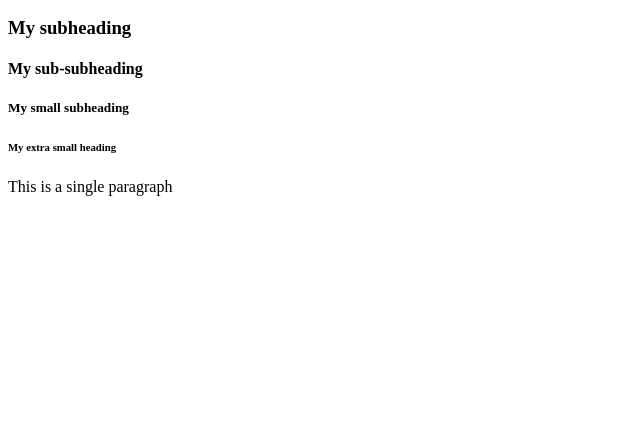
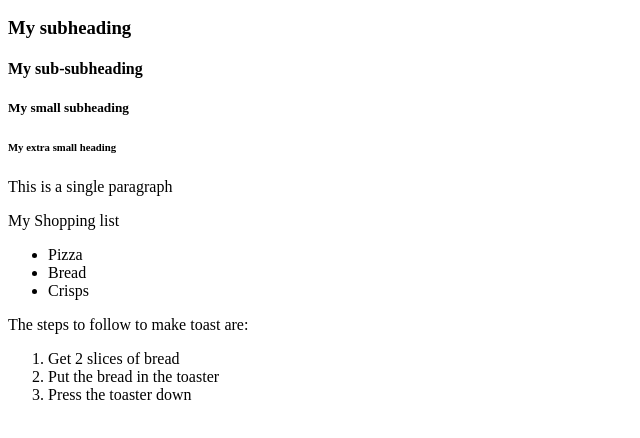
Before and after one commit to obakobo/Hybrid-Code-the-Future, a plain HTML site: page index.html in a window 1280 px wide. Shown: the part 110-548 px from the top of the page, without its empty margins (0-640 px from the left). Drawn offline with Linux system fonts and the light colour scheme.

Commit message:
Added more to index page
Put in Ordered and Unordered lists

```diff
--- a/index.html
+++ b/index.html
@@ -17,6 +17,24 @@
 
 
 
+        <p>My Shopping list</p>
+<ul>
+  <li>Pizza</li>
+  <li>Bread</li>
+  <li>Crisps</li>
+</ul>
+
+
+<p>The steps to follow to make toast are:</p>
+<ol>
+  <li>Get 2 slices of bread</li>
+  <li>Put the bread in the toaster</li>
+  <li>Press the toaster down</li>
+</ol>
+
+
+
+
 
 
     </body>
```
